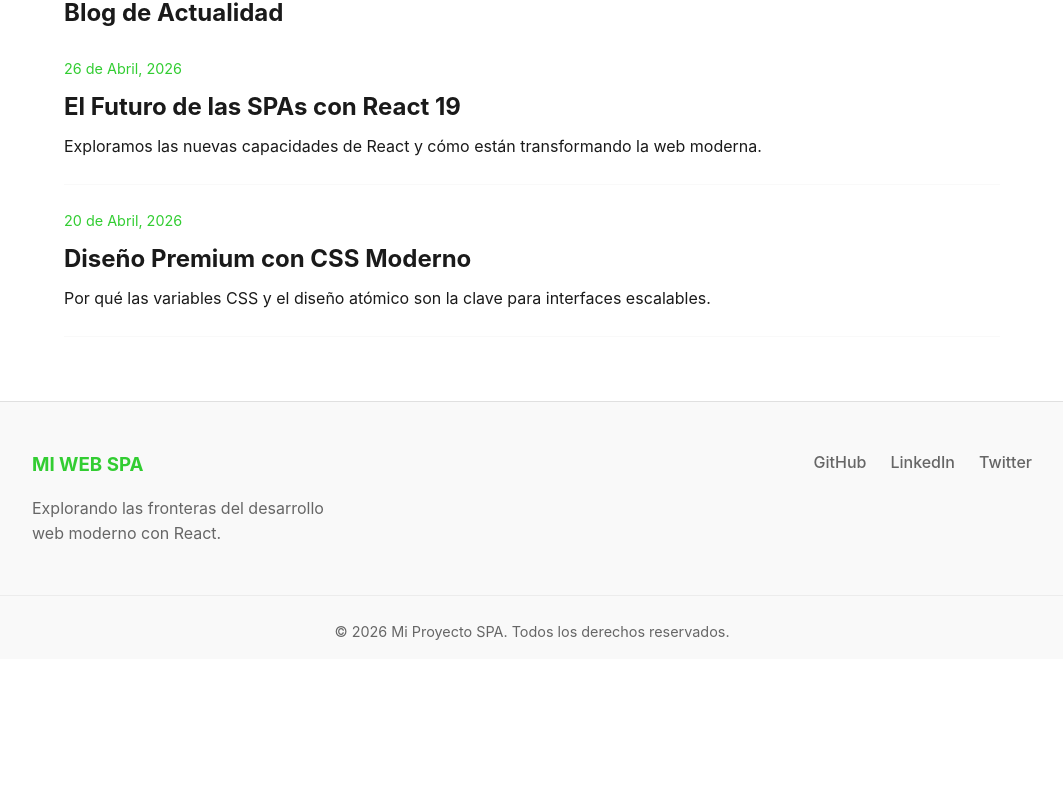
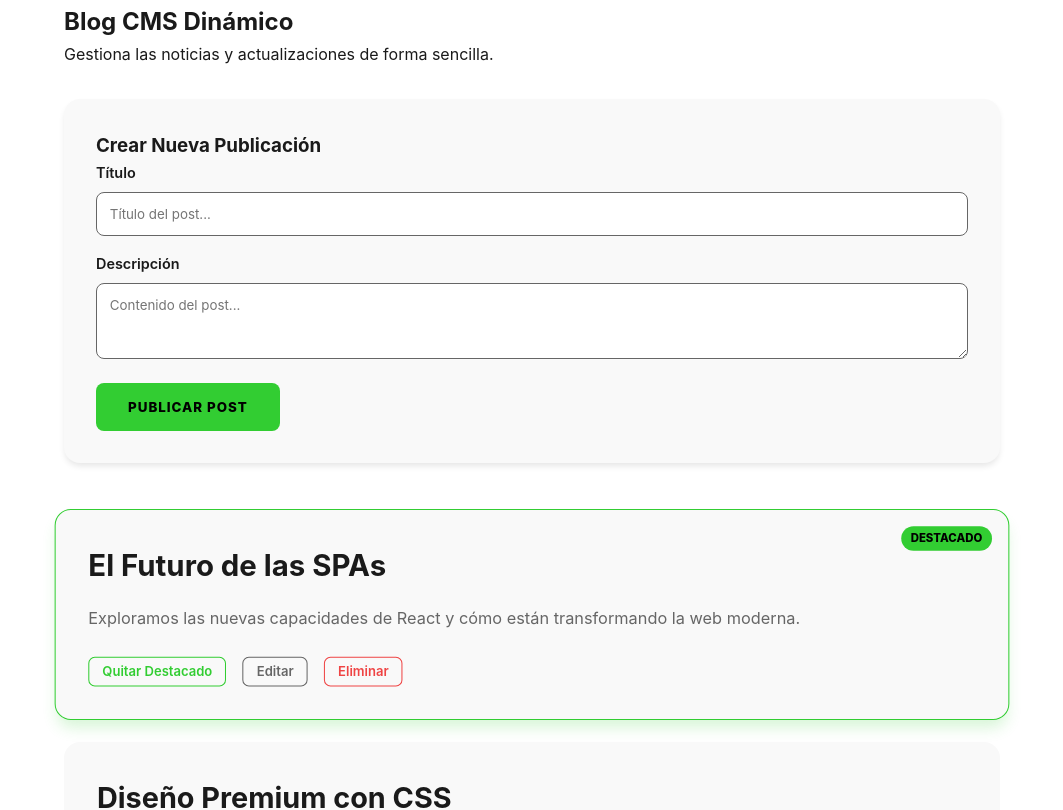
Before and after one commit to antonio-dr99/ejericicio-alternancia, a React (Vite) app in the folder mi-web/: page /servicios in a window 1280 px wide. Shown: the part 1092-1902 px from the top of the page, without its empty margins (108-1171 px from the left). Before the commit the page ends 1751 px from the top, so only its background shows below. Built offline with nearby package versions, Linux system fonts and the light colour scheme.

Commit message:
subir la nueva funcinalidad parte 4

```diff
--- /dev/null
+++ b/mi-web/src/components/PostCard.jsx
@@ -0,0 +1,35 @@
+import React from 'react';
+import '../pages/pages.css';
+
+const PostCard = ({ post, onDelete, onToggleFeature, onEdit }) => {
+  return (
+    <div className={`post-card ${post.isFeatured ? 'post-card--featured' : ''}`}>
+      {post.isFeatured && <span className="featured-badge">Destacado</span>}
+      <h4>{post.title}</h4>
+      <p>{post.description}</p>
+
+      <div className="post-actions">
+        <button
+          className="post-btn post-btn--feature"
+          onClick={() => onToggleFeature(post.id)}
+        >
+          {post.isFeatured ? 'Quitar Destacado' : 'Destacar'}
+        </button>
+        <button
+          className="post-btn post-btn--edit"
+          onClick={() => onEdit(post)}
+        >
+          Editar
+        </button>
+        <button
+          className="post-btn post-btn--delete"
+          onClick={() => onDelete(post.id)}
+        >
+          Eliminar
+        </button>
+      </div>
+    </div>
+  );
+};
+
+export default PostCard;
--- a/mi-web/src/pages/Servicios.jsx
+++ b/mi-web/src/pages/Servicios.jsx
@@ -1,4 +1,5 @@
 import React, { useState } from 'react';
+import PostCard from '../components/PostCard';
 import './pages.css';
 
 const images = [
@@ -28,13 +29,33 @@ const images = [
   }
 ];
 
+const initialPosts = [
+  {
+    id: 1,
+    title: "El Futuro de las SPAs",
+    description: "Exploramos las nuevas capacidades de React y cómo están transformando la web moderna.",
+    isFeatured: true
+  },
+  {
+    id: 2,
+    title: "Diseño Premium con CSS",
+    description: "Por qué las variables CSS y el diseño atómico son la clave para interfaces escalables.",
+    isFeatured: false
+  }
+];
+
 const Servicios = () => {
+  // Gallery State
   const [selectedImage, setSelectedImage] = useState(images[0]);
   const [animating, setAnimating] = useState(false);
 
+  // Blog CMS State
+  const [posts, setPosts] = useState(initialPosts);
+  const [postFormData, setPostFormData] = useState({ title: '', description: '' });
+  const [editingId, setEditingId] = useState(null);
+
   const handleThumbnailClick = (image) => {
     if (image.id === selectedImage.id) return;
-
     setAnimating(true);
     setTimeout(() => {
       setSelectedImage(image);
@@ -42,13 +63,55 @@ const Servicios = () => {
     }, 300);
   };
 
+  // Blog Functions
+  const handlePostChange = (e) => {
+    const { name, value } = e.target;
+    setPostFormData(prev => ({ ...prev, [name]: value }));
+  };
+
+  const handlePostSubmit = (e) => {
+    e.preventDefault();
+    if (!postFormData.title || !postFormData.description) return;
+
+    if (editingId) {
+      setPosts(prev => prev.map(post =>
+        post.id === editingId ? { ...post, ...postFormData } : post
+      ));
+      setEditingId(null);
+    } else {
+      const newPost = {
+        id: Date.now(),
+        ...postFormData,
+        isFeatured: false
+      };
+      setPosts(prev => [newPost, ...prev]);
+    }
+    setPostFormData({ title: '', description: '' });
+  };
+
+  const deletePost = (id) => {
+    setPosts(prev => prev.filter(post => post.id !== id));
+  };
+
+  const toggleFeature = (id) => {
+    setPosts(prev => prev.map(post =>
+      post.id === id ? { ...post, isFeatured: !post.isFeatured } : post
+    ));
+  };
+
+  const startEdit = (post) => {
+    setPostFormData({ title: post.title, description: post.description });
+    setEditingId(post.id);
+    window.scrollTo({ top: document.getElementById('blog-form').offsetTop - 100, behavior: 'smooth' });
+  };
+
   return (
     <div className="page-container fade-up">
-      <h1 className="page-title">Galería Interactiva</h1>
-      <p className="page-content" style={{ textAlign: 'center', margin: '0 auto 2rem' }}>
-        Selecciona una miniatura para ampliar la imagen y ver los detalles del proyecto.
-      </p>
+      <h1 className="page-title">Servicios</h1>
 
+      {/* Interactive Gallery Section */}
+      <section style={{ marginBottom: '6rem' }}>
+        <h2>Galería de Proyectos</h2>
         <div className="interactive-gallery">
           <div className="main-image-container">
             <img
@@ -58,12 +121,10 @@ const Servicios = () => {
               style={{ opacity: animating ? 0 : 1 }}
             />
           </div>
-
           <div className="image-info" style={{ textAlign: 'center' }}>
             <h3>{selectedImage.title}</h3>
             <p style={{ color: 'var(--secondary-text)' }}>{selectedImage.desc}</p>
           </div>
-
           <div className="thumbnails-list">
             {images.map((image) => (
               <div
@@ -76,18 +137,66 @@ const Servicios = () => {
             ))}
           </div>
         </div>
+      </section>
 
+      {/* Dynamic Blog CMS Section */}
       <section className="blog-section">
-        <h2>Blog de Actualidad</h2>
-        <div className="blog-post">
-          <span className="blog-date">26 de Abril, 2026</span>
-          <h4>El Futuro de las SPAs con React 19</h4>
-          <p>Exploramos las nuevas capacidades de React y cómo están transformando la web moderna.</p>
+        <h2>Blog CMS Dinámico</h2>
+        <p style={{ marginBottom: '2rem' }}>Gestiona las noticias y actualizaciones de forma sencilla.</p>
+
+        <form id="blog-form" className="blog-form" onSubmit={handlePostSubmit}>
+          <h3>{editingId ? 'Editar Publicación' : 'Crear Nueva Publicación'}</h3>
+          <div className="form-group" style={{ marginBottom: '1rem' }}>
+            <label>Título</label>
+            <input
+              type="text"
+              name="title"
+              value={postFormData.title}
+              onChange={handlePostChange}
+              placeholder="Título del post..."
+              required
+            />
           </div>
-        <div className="blog-post">
-          <span className="blog-date">20 de Abril, 2026</span>
-          <h4>Diseño Premium con CSS Moderno</h4>
-          <p>Por qué las variables CSS y el diseño atómico son la clave para interfaces escalables.</p>
+          <div className="form-group" style={{ marginBottom: '1.5rem' }}>
+            <label>Descripción</label>
+            <textarea
+              name="description"
+              value={postFormData.description}
+              onChange={handlePostChange}
+              placeholder="Contenido del post..."
+              rows="3"
+              required
+            ></textarea>
+          </div>
+          <div style={{ display: 'flex', gap: '1rem' }}>
+            <button type="submit" className="submit-btn" style={{ width: 'auto', paddingInline: '2rem' }}>
+              {editingId ? 'Guardar Cambios' : 'Publicar Post'}
+            </button>
+            {editingId && (
+              <button
+                type="button"
+                className="post-btn"
+                onClick={() => {
+                  setEditingId(null);
+                  setPostFormData({ title: '', description: '' });
+                }}
+              >
+                Cancelar
+              </button>
+            )}
+          </div>
+        </form>
+
+        <div className="blog-posts-container">
+          {posts.map(post => (
+            <PostCard
+              key={post.id}
+              post={post}
+              onDelete={deletePost}
+              onToggleFeature={toggleFeature}
+              onEdit={startEdit}
+            />
+          ))}
         </div>
       </section>
     </div>
--- a/mi-web/src/pages/pages.css
+++ b/mi-web/src/pages/pages.css
@@ -136,22 +136,100 @@
   text-align: left;
 }
 
-.blog-post {
-  border-bottom: 1px solid var(--card-bg);
-  padding: 1.5rem 0;
+/* CMS Blog Styles */
+.blog-form {
+  background-color: var(--card-bg);
+  padding: 2rem;
+  border-radius: 1rem;
+  margin-bottom: 3rem;
+  box-shadow: 0 4px 6px -1px rgba(0, 0, 0, 0.1);
 }
 
-.blog-post h4 {
-  font-size: 1.5rem;
-  margin-bottom: 0.5rem;
+.blog-posts-container {
+  display: flex;
+  flex-direction: column;
+  gap: 1.5rem;
+}
+
+.post-card {
+  background-color: var(--card-bg);
+  padding: 2rem;
+  border-radius: 1rem;
+  border: 1px solid transparent;
+  transition: all 0.3s ease;
+  position: relative;
+}
+
+.post-card--featured {
+  border-color: var(--accent-color);
+  box-shadow: 0 10px 15px -3px rgba(50, 205, 50, 0.2);
+  transform: scale(1.02);
+}
+
+.post-card h4 {
+  font-size: 1.8rem;
+  margin-bottom: 1rem;
+}
+
+.post-card p {
+  color: var(--secondary-text);
+  margin-bottom: 1.5rem;
+}
+
+.post-actions {
+  display: flex;
+  gap: 1rem;
+}
+
+.post-btn {
+  font-size: 0.8rem;
+  font-weight: 600;
+  padding: 0.4rem 0.8rem;
+  border-radius: 0.4rem;
+  transition: all 0.2s ease;
+}
+
+.post-btn--delete {
+  color: #ef4444;
+  border: 1px solid #ef4444;
+}
+
+.post-btn--delete:hover {
+  background-color: #ef4444;
+  color: #fff;
+}
+
+.post-btn--edit {
+  color: var(--secondary-text);
+  border: 1px solid var(--secondary-text);
+}
+
+.post-btn--edit:hover {
+  border-color: var(--text-color);
   color: var(--text-color);
 }
 
-.blog-date {
-  font-size: 0.9rem;
+.post-btn--feature {
   color: var(--accent-color);
-  margin-bottom: 0.5rem;
-  display: block;
+  border: 1px solid var(--accent-color);
+}
+
+.post-btn--feature:hover {
+  background-color: var(--accent-color);
+  color: #000;
+}
+
+.featured-badge {
+  position: absolute;
+  top: 1rem;
+  right: 1rem;
+  background-color: var(--accent-color);
+  color: #000;
+  font-size: 0.7rem;
+  font-weight: 800;
+  padding: 0.2rem 0.6rem;
+  border-radius: 1rem;
+  text-transform: uppercase;
 }
 
 /* Form Styles */
```
Lines whose indentation alone changed are shown as unchanged.
